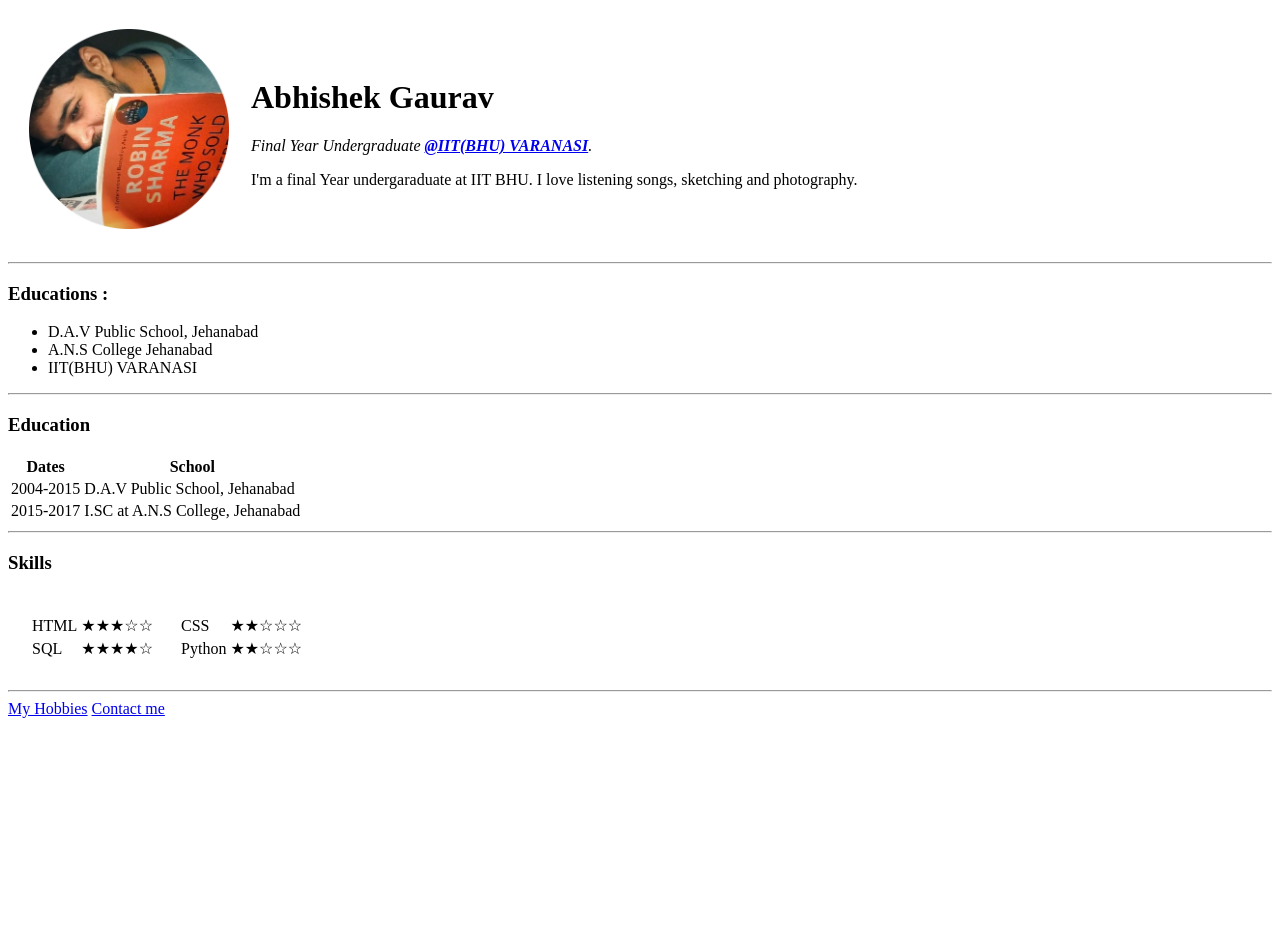
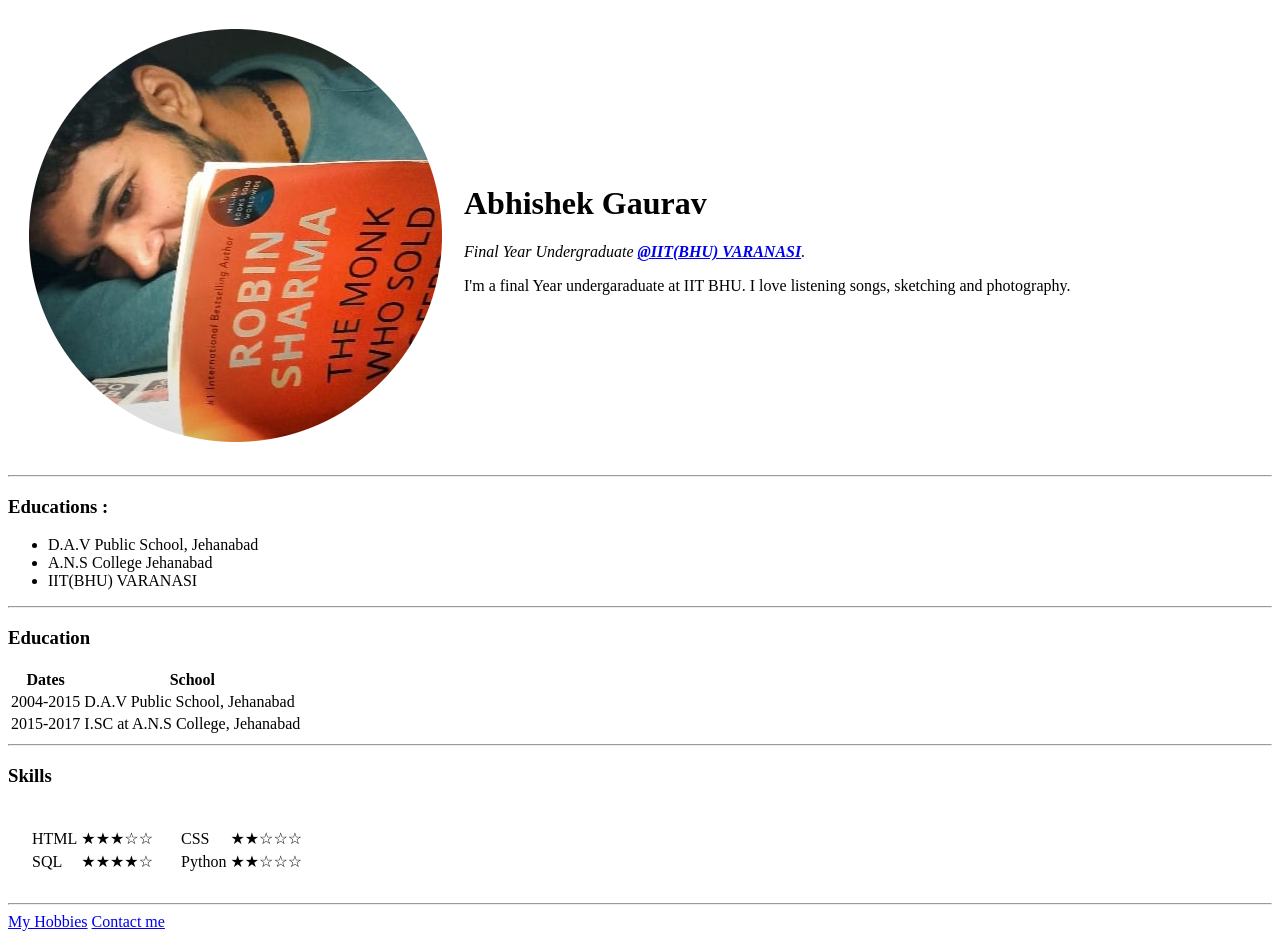
Before and after one commit to agaurav07/trail2, a plain HTML site: page index.html in a window 1280 px wide. Before the commit the page ends 800 px from the top, so only its background shows below. Drawn offline with Linux system fonts and the light colour scheme.

Commit message:
Update index.html

```diff
--- a/index.html
+++ b/index.html
@@ -9,7 +9,7 @@
 <body>
   <table cellspacing="20">
     <tr>
-      <td><img src="images/profileimg.png" alt="Abhishek Profile Picture" width="200" height=""></td>
+      <td><img src="images/profileimg.png" alt="Abhishek Profile Picture"></td>
       <td>
         <h1>Abhishek Gaurav</h1>
         <p>
```
